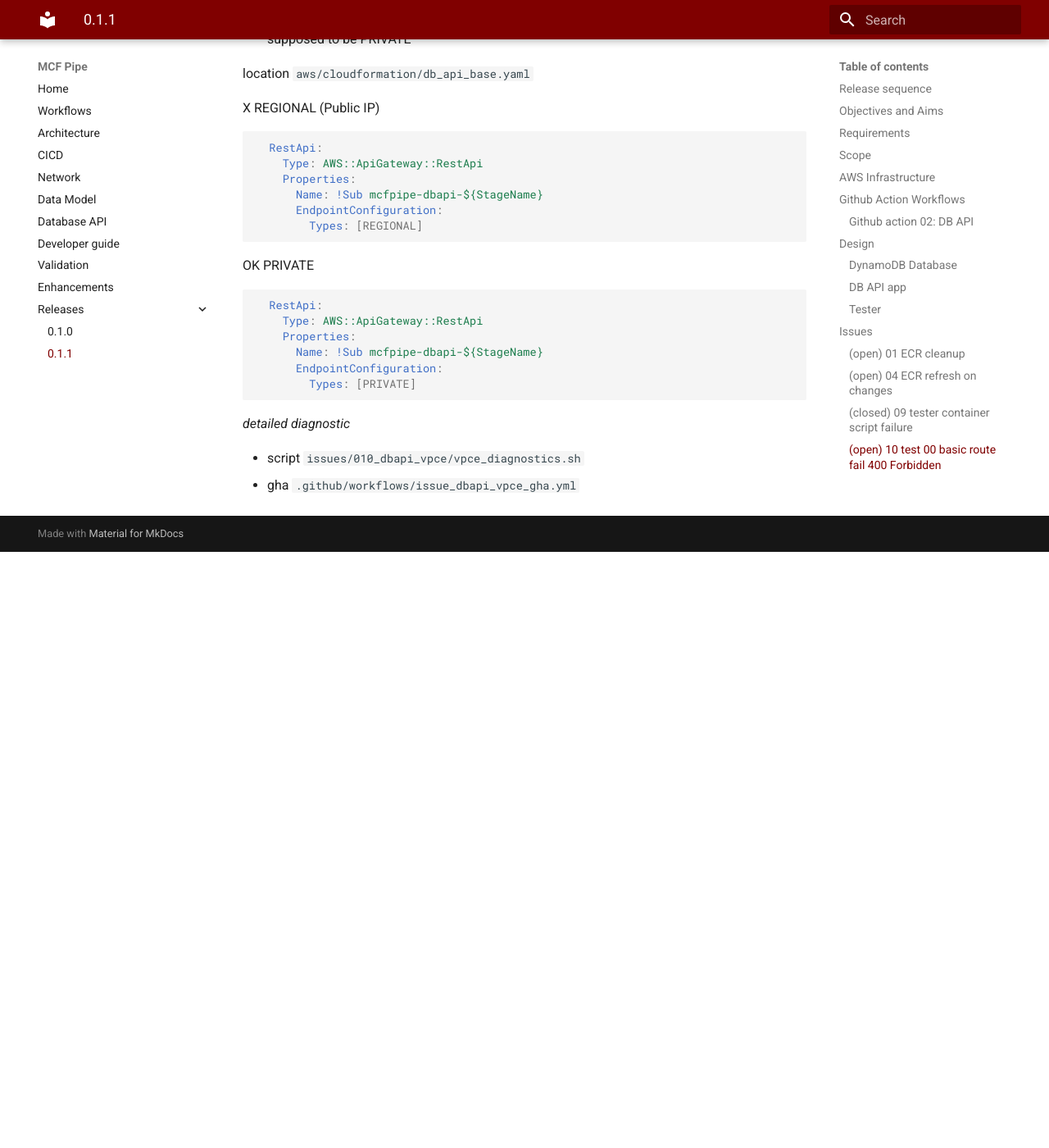
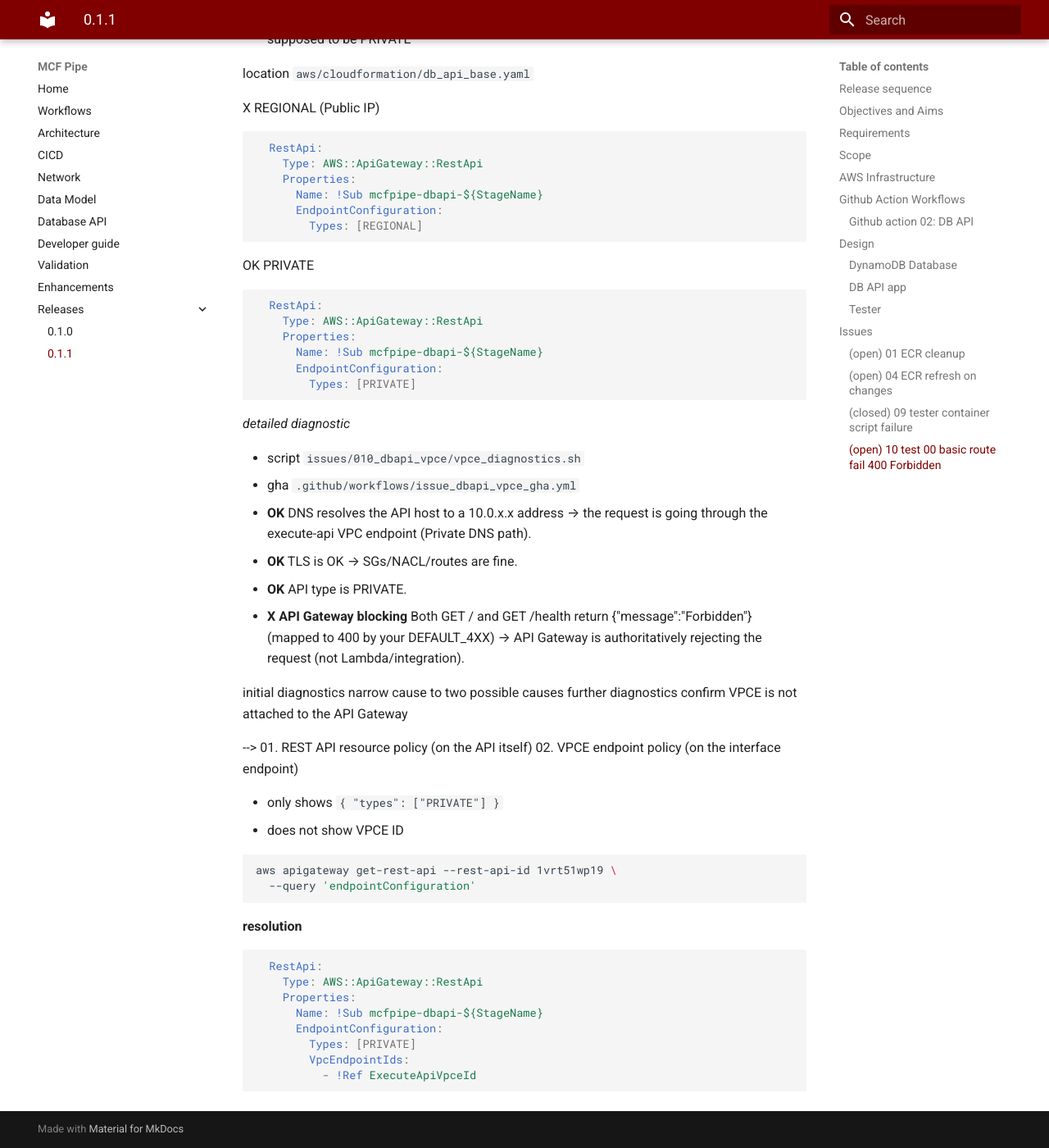
Before and after one commit to yayfalafels/mcfpipe, an MkDocs documentation site: the page built from docs/releases/011_dbapi.md, in a window 1280 px wide and 1400 px high, scrolled down 9499 px. Shown: the whole window at 82% size. Built offline with MkDocs 1.6.1 and Material for MkDocs 9.7.7, drawn with Linux system fonts in a browser that asks for light colours; before the commit the page ends 10172 px from its top, so only the background shows below that; some of the changed text lies outside the part shown.

Commit message:
attach vpce to api

````diff
--- a/docs/releases/011_dbapi.md
+++ b/docs/releases/011_dbapi.md
@@ -326,6 +326,7 @@ tester
 ```
 
 __diagnostics__
+root cause: **VPCE is not attached to the API Gateway**
 
 several diagnostic steps taken, confirmed
 
@@ -363,3 +364,35 @@ _detailed diagnostic_
 
   - script `issues/010_dbapi_vpce/vpce_diagnostics.sh`
   - gha `.github/workflows/issue_dbapi_vpce_gha.yml`
+
+- **OK** DNS resolves the API host to a 10.0.x.x address → the request is going through the execute-api VPC endpoint (Private DNS path).
+- **OK** TLS is OK → SGs/NACL/routes are fine.
+- **OK** API type is PRIVATE.
+- **X API Gateway blocking** Both GET / and GET /health return {"message":"Forbidden"} (mapped to 400 by your DEFAULT_4XX) → API Gateway is authoritatively rejecting the request (not Lambda/integration).
+
+initial diagnostics narrow cause to two possible causes
+further diagnostics confirm VPCE is not attached to the API Gateway
+
+--> 01. REST API resource policy (on the API itself)
+02. VPCE endpoint policy (on the interface endpoint)
+
+- only shows `{ "types": ["PRIVATE"] }`
+- does not show VPCE ID
+
+```bash
+aws apigateway get-rest-api --rest-api-id 1vrt51wp19 \
+  --query 'endpointConfiguration'
+```
+
+__resolution__
+
+```yaml
+  RestApi:
+    Type: AWS::ApiGateway::RestApi
+    Properties:
+      Name: !Sub mcfpipe-dbapi-${StageName}
+      EndpointConfiguration:
+        Types: [PRIVATE]
+        VpcEndpointIds:
+          - !Ref ExecuteApiVpceId
+```
````
Also changed, not shown: dev/releases/011_dbapi.md (+3 -1 lines), 1 other file.
